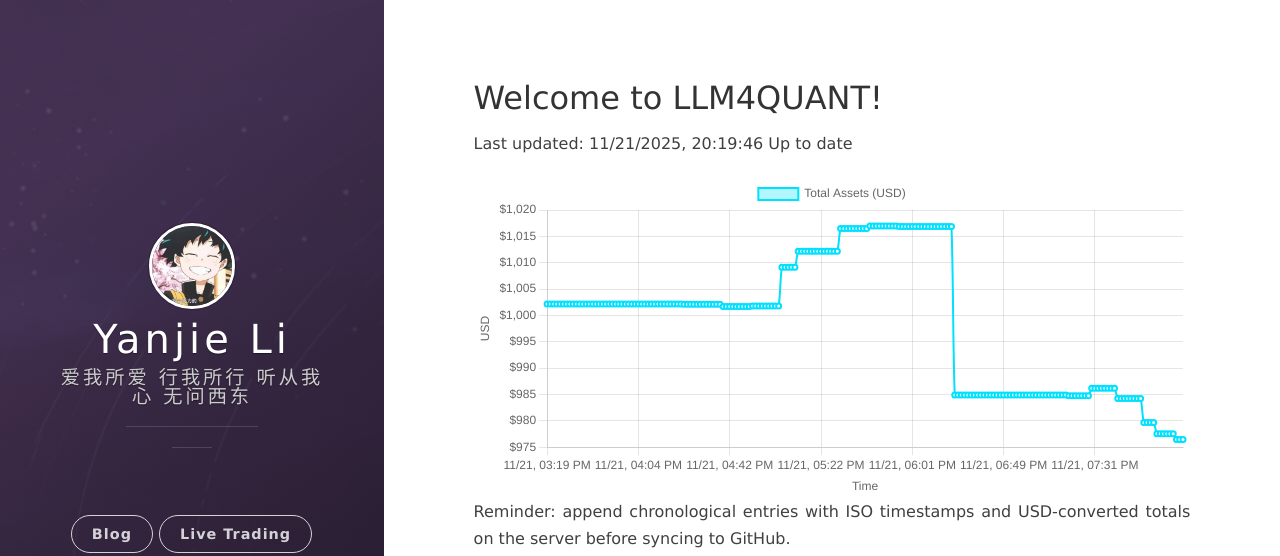
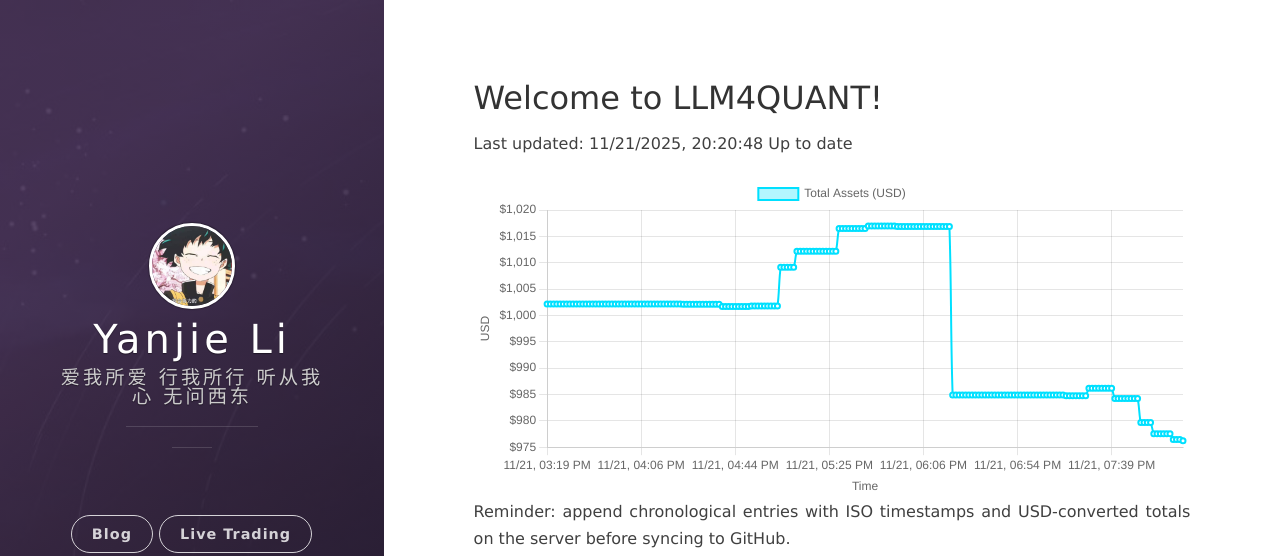
Before and after one commit to leeyegy/leeyegy.github.io, a Jekyll site: the page built from live-trading.html, in a window 1280 px wide. Shown: the top 556 px of the page. Built offline with Jekyll 4.4.1, drawn with Linux system fonts in a browser that asks for light colours; nearby versions of some CDN libraries.

Commit message:
AccountMonitor: update balance history 2025-11-22T04:20:48+08:00

```diff
--- a/assets/data/binance/balance-history.json
+++ b/assets/data/binance/balance-history.json
@@ -1,5 +1,5 @@
 {
-  "generatedAt": "2025-11-22T04:19:46+08:00",
+  "generatedAt": "2025-11-22T04:20:48+08:00",
   "asset": "total_usd_value",
   "history": [
     {
@@ -785,6 +785,10 @@
     {
       "timestamp": "2025-11-22T04:19:46+08:00",
       "totalUsd": 976.46620133
+    },
+    {
+      "timestamp": "2025-11-22T04:20:48+08:00",
+      "totalUsd": 976.21937739
     }
   ]
 }
```
